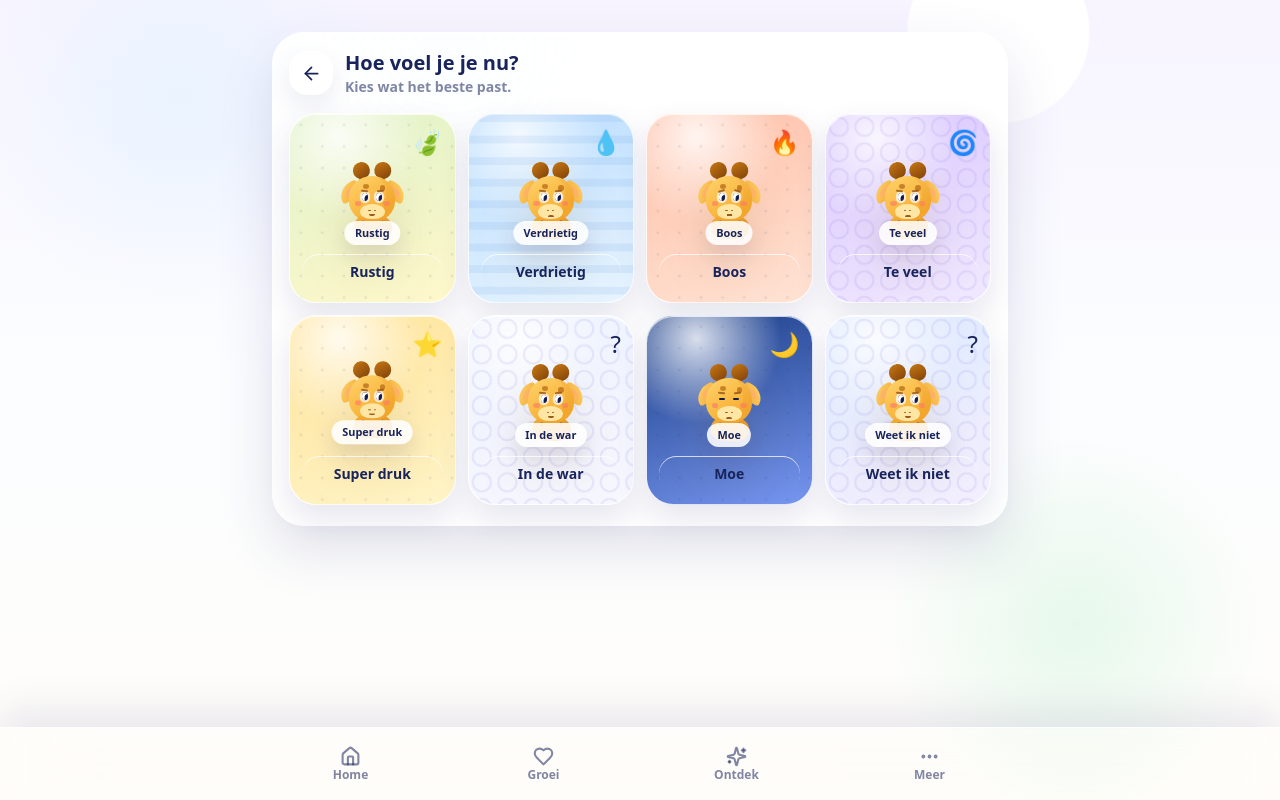
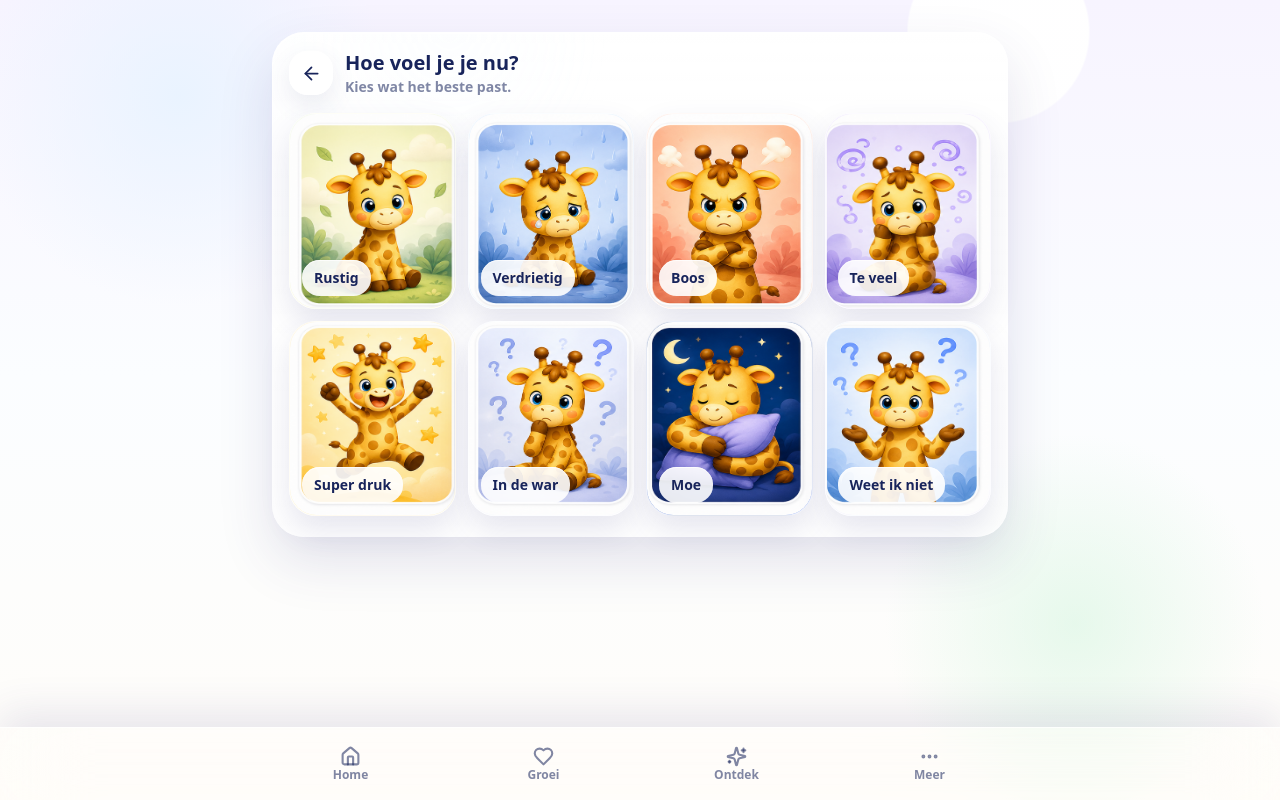
Before and after one commit to beaukim81/flowi, a React (Vite) app: page / in a window 1280 px wide. Both pictures are taken after a click on the button "♥ Hoe voel ik me?". Built offline with nearby package versions, Linux system fonts and the light colour scheme.

Commit message:
Herbouw Flowi visuele stijl met giraffe als vast maatje

```diff
--- a/src/app/App.tsx
+++ b/src/app/App.tsx
@@ -58,7 +58,7 @@ function HomePage() {
         <p className="mt-3 max-w-[15rem] text-sm font-bold leading-6 text-navy/62">Flowi helpt je voelen, kiezen en kleine stappen zetten die je goed doen.</p>
         <div className="relative mt-1">
           <AvatarMascot avatar={avatar} size="large" />
-          <div className="speech-bubble">Jij kiest je maatje!<br /><span>♥</span></div>
+          <div className="speech-bubble">Ik ben jouw maatje.<br /><span>♥</span></div>
         </div>
         <div className="mt-5 grid gap-3">
           <PrimaryButton onClick={() => navigate("/check-in")} className="flowi-pill">♥ Hoe voel ik me?</PrimaryButton>
@@ -296,7 +296,7 @@ function TaskFormPage() {
                 key={taskIcon}
                 type="button"
                 onClick={() => setIcon(taskIcon)}
-                className={`grid h-11 w-full place-items-center rounded-2xl bg-white text-2xl shadow-card ring-2 ${icon === taskIcon ? "ring-lavender" : "ring-transparent"}`}
+                className={`flowi-icon-token grid h-11 w-full place-items-center rounded-2xl text-2xl ring-2 ${icon === taskIcon ? "ring-lavender" : "ring-transparent"}`}
                 aria-label={`Kies icoon ${taskIcon}`}
               >
                 {taskIcon}
@@ -365,9 +365,15 @@ function AvatarPage() {
   const save = async () => { if (profile) { await db.childProfiles.update(profile.id, { selectedAvatarId: selected, updatedAt: now() }); await reload(); navigate("/"); } };
   return (
     <>
-      <PageHeader title="Kies je maatje" />
-      <div className="grid grid-cols-2 gap-3">{avatarAssets.map((avatar) => <button key={avatar.id} onClick={() => setSelected(avatar.id)} className={`rounded-[1.5rem] bg-white p-4 shadow-card ring-4 ${selected === avatar.id ? "ring-lavender/50" : "ring-transparent"}`}><div className="text-6xl">{avatar.icon}</div><div className="mt-2 font-black">{avatar.label}</div></button>)}</div>
-      <PrimaryButton className="mt-4 w-full" onClick={save}>Kies deze</PrimaryButton>
+      <div className="phone-screen px-4 pb-5 pt-4">
+      <PageHeader title="Mijn maatje" subtitle="Flowi is er voor jou." />
+      <div className="rounded-[1.8rem] bg-gradient-to-b from-sky/18 via-white to-mint/14 p-5 text-center shadow-soft">
+        <AvatarMascot avatar={avatarAssets[0]} size="large" />
+        <h2 className="mt-4 text-2xl font-black text-navy">Flowi</h2>
+        <p className="mx-auto mt-2 max-w-xs text-sm font-bold leading-6 text-navy/58">Je vaste giraffe-maatje helpt met voelen, kiezen en kleine stapjes doen.</p>
+      </div>
+      <PrimaryButton className="mt-4 w-full" onClick={save}>Flowi gebruiken</PrimaryButton>
+      </div>
     </>
   );
 }
@@ -381,7 +387,7 @@ function ParentsPage() {
         <ParentCard icon={<ShieldCheck />} title="Backup mogelijk" text="Exporteer en importeer JSON." to="/backup" />
         <ParentCard icon={<SlidersHorizontal />} title="Profiel & instellingen" text="Naam, leeftijd, helper en voorkeuren." to="/settings" />
         <ParentCard icon={<CalendarDays />} title="Dagindeling" text="Taken beheren en routines maken." to="/day" />
-        <ParentCard icon={<Palette />} title="Avatar kiezen" text="Kies het maatje van je kind." to="/avatar" />
+        <ParentCard icon={<Palette />} title="Mijn Flowi" text="Het vaste giraffe-maatje van de app." to="/avatar" />
         <ParentCard icon={<BookOpen />} title="Takenbibliotheek" text="Taken per leeftijd toevoegen." to="/task-library" />
         <ParentCard icon={<HeartHandshake />} title="Privacy" text="Lokale opslag en veiligheid." to="/privacy" />
       </div>
--- a/src/components/ui.tsx
+++ b/src/components/ui.tsx
@@ -60,7 +60,7 @@ export function SecondaryButton(props: ButtonHTMLAttributes<HTMLButtonElement> &
 
 export function AvatarMascot({ avatar, emotion, size = "large" }: { avatar?: Avatar; emotion?: EmotionType; size?: "small" | "medium" | "large" }) {
   const isGiraffe = !avatar || avatar.id === "giraffe";
-  const dimensions = size === "large" ? "h-52 w-52" : size === "medium" ? "h-32 w-32" : "h-20 w-20";
+  const dimensions = size === "large" ? "h-56 w-56" : size === "medium" ? "h-36 w-36" : "h-24 w-24";
   if (!isGiraffe) {
     const textSize = size === "large" ? "text-8xl" : size === "medium" ? "text-6xl" : "text-4xl";
     return (
@@ -69,33 +69,23 @@ export function AvatarMascot({ avatar, emotion, size = "large" }: { avatar?: Ava
       </div>
     );
   }
+  const positions: Record<EmotionType | "happy", string> = {
+    happy: "0% 0%",
+    rustig: "0% 0%",
+    verdrietig: "33.333% 0%",
+    boos: "66.666% 0%",
+    teVeel: "100% 0%",
+    superDruk: "0% 100%",
+    inDeWar: "33.333% 100%",
+    moe: "66.666% 100%",
+    weetIkNiet: "100% 100%"
+  };
   return (
-    <div className={`avatar-stage relative mx-auto ${dimensions}`} data-emotion={emotion ?? "happy"} aria-label="Flowi giraffe">
-      <div className="giraffe-ossicone left" />
-      <div className="giraffe-ossicone right" />
-      <div className="giraffe-ear left" />
-      <div className="giraffe-ear right" />
-      <div className="giraffe-neck" />
-      <div className="giraffe-head">
-        <div className="giraffe-spot s1" />
-        <div className="giraffe-spot s2" />
-        <div className="giraffe-eye left" />
-        <div className="giraffe-eye right" />
-        <div className="giraffe-brow left" />
-        <div className="giraffe-brow right" />
-        <div className="giraffe-cheek left" />
-        <div className="giraffe-cheek right" />
-        <div className="giraffe-muzzle">
-          <div className="giraffe-nose left" />
-          <div className="giraffe-nose right" />
-          <div className="giraffe-mouth" />
-        </div>
-      </div>
-      <div className="giraffe-body">
-        <span className="body-spot one" />
-        <span className="body-spot two" />
-        <span className="body-spot three" />
-      </div>
+    <div
+      className={`flowi-mascot-image relative mx-auto ${dimensions} ${size === "small" ? "small" : ""}`}
+      style={{ backgroundPosition: positions[emotion ?? "happy"] }}
+      aria-label="Flowi giraffe"
+    >
       <div className="giraffe-caption">{emotion ? emotionLabel(emotion) : "Flowi"}</div>
     </div>
   );
@@ -116,14 +106,20 @@ function emotionLabel(emotion: EmotionType) {
 }
 
 export function EmotionCard({ emotion, avatar, onClick }: { emotion: Emotion; avatar?: Avatar; onClick: () => void }) {
+  const positions: Record<EmotionType, string> = {
+    rustig: "0% 0%",
+    verdrietig: "33.333% 0%",
+    boos: "66.666% 0%",
+    teVeel: "100% 0%",
+    superDruk: "0% 100%",
+    inDeWar: "33.333% 100%",
+    moe: "66.666% 100%",
+    weetIkNiet: "100% 100%"
+  };
   return (
     <button onClick={onClick} className={`emotion-card emotion-${emotion.id} min-h-44 rounded-[1.7rem] p-3 text-left transition hover:-translate-y-0.5 focus:outline-none focus:ring-4 focus:ring-lavender/30`}>
-      <div className="emotion-pattern" aria-hidden />
-      <div className="relative z-10 mb-1 flex justify-end text-2xl">{emotion.marks}</div>
-      <div className="relative z-10">
-        <AvatarMascot avatar={avatar} emotion={emotion.id} size="small" />
-      </div>
-      <div className="relative z-10 mt-3 rounded-[1.1rem] bg-white/88 px-3 py-2 text-center text-sm font-black text-navy shadow-[inset_0_1px_0_rgba(255,255,255,.75)]">{emotion.label}</div>
+      <div className="emotion-card-art" style={{ backgroundPosition: positions[emotion.id] }} aria-hidden />
+      <div className="emotion-label relative z-10 rounded-[1.1rem] bg-white/90 px-3 py-2 text-center text-sm font-black text-navy shadow-[inset_0_1px_0_rgba(255,255,255,.75)]">{emotion.label}</div>
     </button>
   );
 }
@@ -131,7 +127,7 @@ export function EmotionCard({ emotion, avatar, onClick }: { emotion: Emotion; av
 export function NeedCard({ need, label, onClick }: { need: Need; label?: string; onClick: () => void }) {
   return (
     <button onClick={onClick} className="min-h-32 rounded-[1.55rem] border border-white/90 bg-white/92 p-4 text-center shadow-card transition hover:-translate-y-0.5 focus:outline-none focus:ring-4 focus:ring-lavender/30">
-      <div className="mx-auto mb-3 grid h-16 w-16 place-items-center rounded-[1.25rem] bg-gradient-to-br from-white to-lavender/14 text-4xl shadow-[inset_0_1px_0_rgba(255,255,255,.9),0_8px_18px_rgba(72,63,137,.08)]">{need.icon}</div>
+      <div className="flowi-icon-token mx-auto mb-3 grid h-16 w-16 place-items-center rounded-[1.25rem] text-4xl">{need.icon}</div>
       <span className="text-sm font-black text-navy">{label ?? need.label}</span>
     </button>
   );
@@ -157,7 +153,7 @@ export function TaskCard({ task, done, onDone, onHelp, onEdit }: { task: Task; d
         <span className="grid h-10 w-8 place-items-center rounded-xl bg-lavender/8 text-lavender" aria-label="Sleep om te verplaatsen">
           <GripVertical size={18} />
         </span>
-        <span className="grid h-12 w-12 place-items-center rounded-2xl bg-honey/18 text-2xl">{task.icon}</span>
+        <span className="flowi-icon-token grid h-12 w-12 place-items-center rounded-2xl text-2xl">{task.icon}</span>
         <div className="flex-1">
           <h3 className="font-black">{task.title}</h3>
           {task.optionalTime ? <span className="text-xs font-bold text-lavender">{task.optionalTime}</span> : <span className="text-xs font-bold text-navy/45">Tijd optioneel</span>}
--- a/src/data/avatars.ts
+++ b/src/data/avatars.ts
@@ -1,12 +1,7 @@
 import type { Avatar } from "../types/schema";
 
 export const avatarAssets: Avatar[] = [
-  { id: "giraffe", label: "Giraffe", icon: "🦒", defaultImage: "giraffe", isDefault: true, isEnabled: true },
-  { id: "koala", label: "Koala", icon: "🐨", defaultImage: "koala", isDefault: false, isEnabled: true },
-  { id: "vos", label: "Vos", icon: "🦊", defaultImage: "vos", isDefault: false, isEnabled: true },
-  { id: "konijn", label: "Konijn", icon: "🐰", defaultImage: "konijn", isDefault: false, isEnabled: true },
-  { id: "panda", label: "Panda", icon: "🐼", defaultImage: "panda", isDefault: false, isEnabled: true },
-  { id: "dino", label: "Dino", icon: "🦕", defaultImage: "dino", isDefault: false, isEnabled: true }
+  { id: "giraffe", label: "Flowi", icon: "🦒", defaultImage: "giraffe", isDefault: true, isEnabled: true }
 ];
 
 export const emotionVariantByAvatar = {
--- a/src/styles/index.css
+++ b/src/styles/index.css
@@ -209,6 +209,34 @@ button, input, textarea, select {
   filter: drop-shadow(0 22px 22px rgba(132, 96, 24, 0.13));
 }
 
+.flowi-mascot-image,
+.emotion-card-art {
+  background-image: url("/assets/flowi-emotion-sheet.png");
+  background-repeat: no-repeat;
+  background-size: 400% 200%;
+}
+
+.flowi-mascot-image {
+  border-radius: 2rem;
+  box-shadow:
+    0 18px 35px rgba(71, 63, 137, 0.13),
+    inset 0 1px 0 rgba(255, 255, 255, 0.9);
+}
+
+.flowi-mascot-image.small {
+  border-radius: 1.35rem;
+}
+
+.flowi-icon-token {
+  border: 1px solid rgba(255, 255, 255, 0.88);
+  background:
+    radial-gradient(circle at 30% 18%, rgba(255, 255, 255, 0.96), transparent 45%),
+    linear-gradient(145deg, rgba(255, 255, 255, 0.95), rgba(224, 216, 255, 0.42));
+  box-shadow:
+    0 10px 20px rgba(72, 63, 137, 0.1),
+    inset 0 1px 0 rgba(255, 255, 255, 0.9);
+}
+
 .giraffe-head {
   position: absolute;
   left: 21%;
@@ -418,6 +446,9 @@ button, input, textarea, select {
   overflow: hidden;
   border: 1px solid rgba(255, 255, 255, 0.86);
   box-shadow: 0 14px 30px rgba(61, 58, 130, 0.13), inset 0 1px 0 rgba(255,255,255,.75);
+  display: flex;
+  flex-direction: column;
+  justify-content: flex-end;
 }
 
 .emotion-card::before {
@@ -445,6 +476,16 @@ button, input, textarea, select {
   background-size: 1.35rem 1.35rem;
 }
 
+.emotion-card-art {
+  position: absolute;
+  inset: 0;
+  transform: scale(1.02);
+}
+
+.emotion-label {
+  margin-top: 8.35rem;
+}
+
 .emotion-verdrietig .emotion-pattern {
   background-image: linear-gradient(180deg, rgba(69,135,215,.32) 0 0.48rem, transparent 0.5rem);
 }
```
Also changed, not shown: public/assets/flowi-emotion-sheet.png (added).
